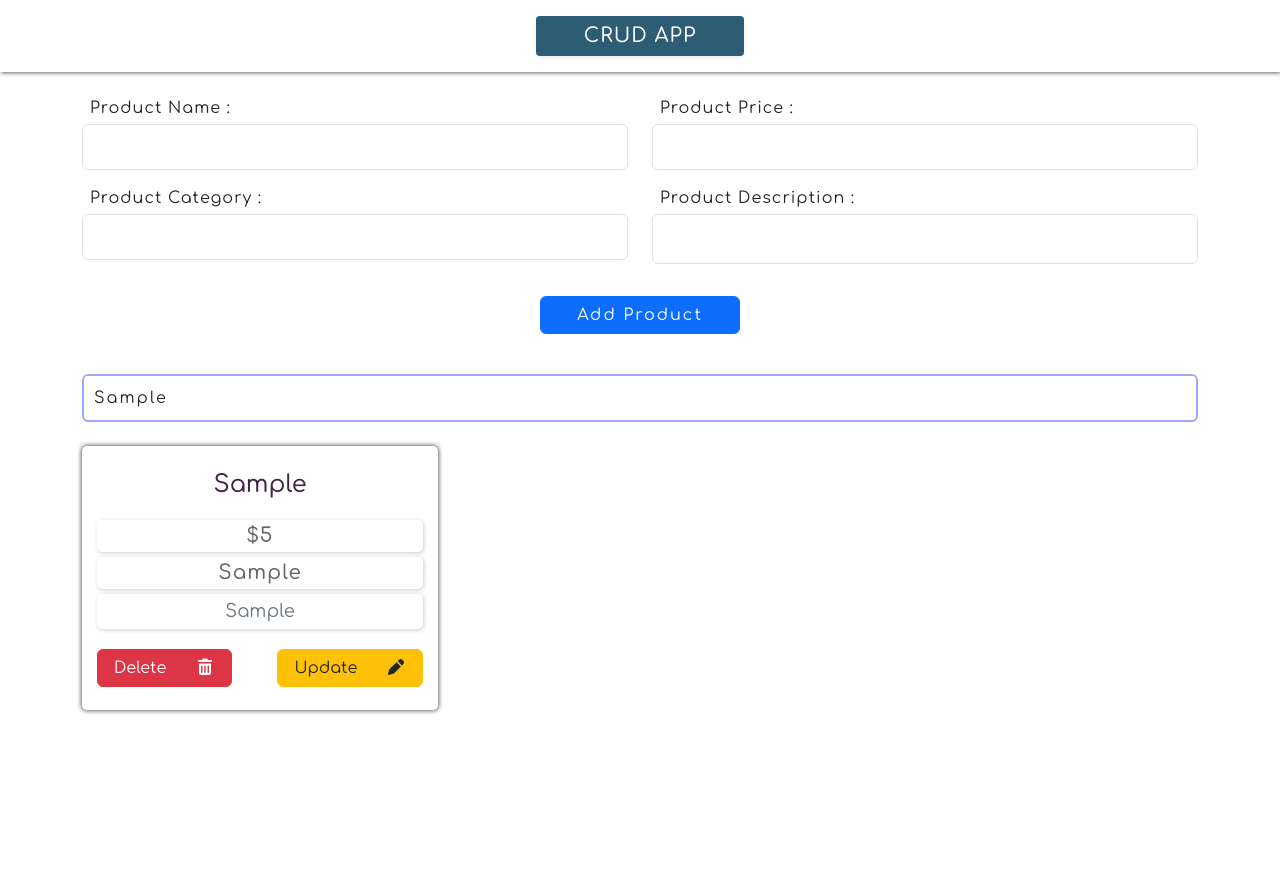
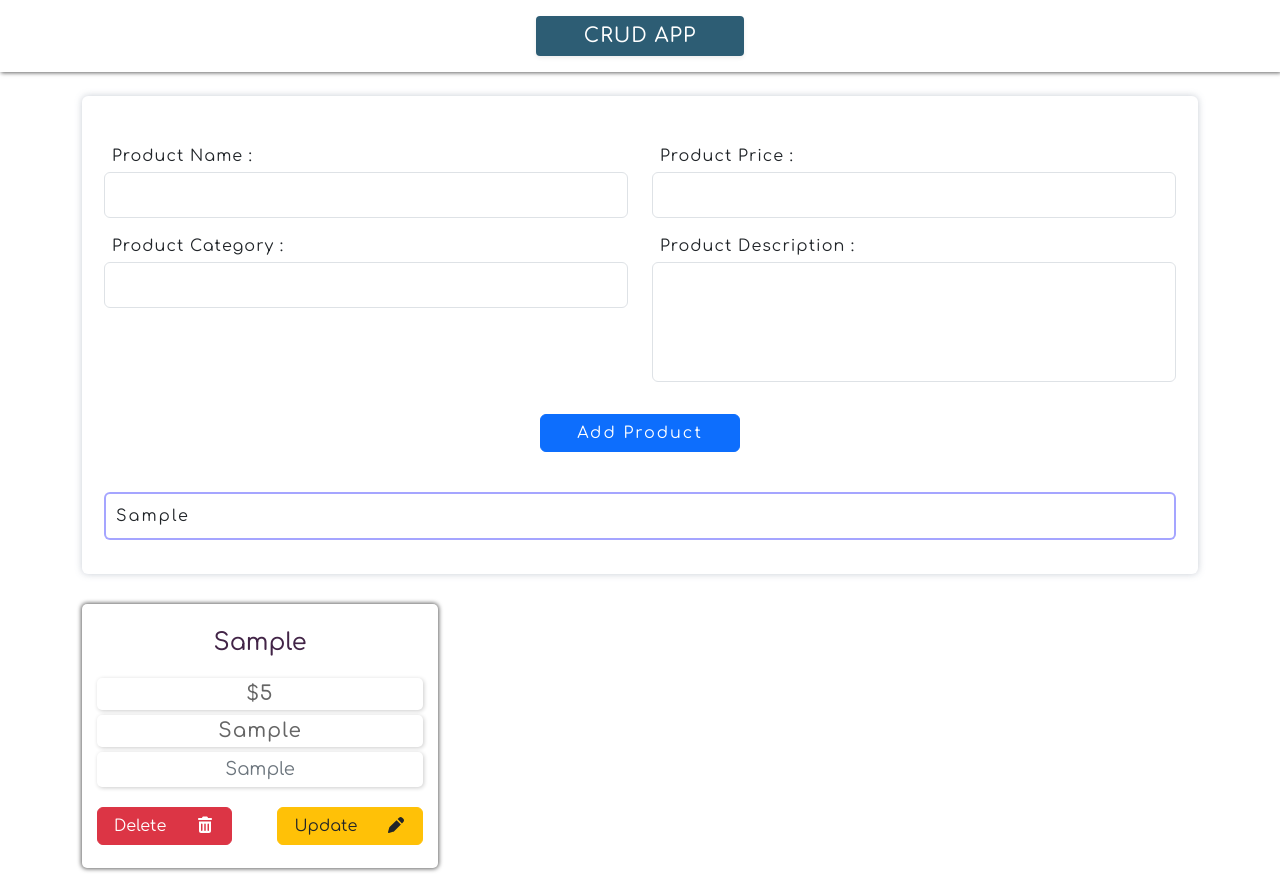
Before and after one commit to AhmedElabrass25/CRUD_APP, a plain HTML site: page index.html in a window 1280 px wide. Both pictures are taken after typing "Sample", "5", "Sample", "Sample", "Sample" into the empty fields and a click on the button "Add Product". Before the commit the page ends 800 px from the top, so only its background shows below. Drawn offline with Linux system fonts and the light colour scheme.

Commit message:
style...

```diff
--- a/css/style.css
+++ b/css/style.css
@@ -5,10 +5,13 @@
   scroll-behavior: smooth;
   font-family: "Comfortaa", serif;
 }
+
 body {
   font-family: "Comfortaa", serif;
 }
+
 /* >>>>>>>>Loading<<<<<<<<< */
+
 .loading {
   height: 100vh;
   width: 100%;
@@ -23,6 +26,7 @@ body {
   justify-content: center;
   background-color: #272b30d5;
 }
+
 .loader {
   background: #de3500;
   width: 48px;
@@ -31,6 +35,7 @@ body {
   text-align: center;
   animation: 3s rotate linear infinite;
 }
+
 .loader:before {
   content: "";
   position: absolute;
@@ -38,9 +43,10 @@ body {
   left: 0;
   height: 100%;
   width: 100%;
-  background: #ffff;
+  background: #ffffffac;
   animation: 1.5s rotate reverse linear infinite;
 }
+
 @keyframes rotate {
   0% {
     transform: rotate(0deg);
@@ -51,20 +57,32 @@ body {
 }
 
 /* >>>>>>>>Loading<<<<<<<<< */
+
 .dflex {
   display: flex;
   align-items: center;
   justify-content: center;
 }
+
+.formInputs {
+  margin: 30px 0px;
+  padding: 10px;
+  border-radius: 6px;
+  /* background-color: rgba(44, 81, 137, 0.241); */
+  box-shadow: 0px 0px 7px 0px rgba(123, 135, 153, 0.414);
+}
+
 .title {
+  width: 100%;
   background-color: white;
   box-shadow: 1px 1px 4px rgba(0, 0, 0, 0.6);
-  position: fixed;
+  position: sticky;
   top: 0;
   left: 0;
   right: 0;
   z-index: 99;
 }
+
 .title h1 {
   letter-spacing: 1px;
   font-family: "Comfortaa", serif;
@@ -72,58 +90,71 @@ body {
   color: white;
   font-weight: 500;
 }
+
 .inputDiv {
   position: relative;
 }
+
 .inputDiv p {
   letter-spacing: 1px;
 }
+
 .inputDiv input,
 .inputDiv textarea {
   padding: 10px;
 }
+
 .inputDiv textarea {
-  height: 50px !important;
+  height: 120px !important;
   resize: none;
 }
+
 .form-label {
   position: absolute !important;
   z-index: 99;
   transition: all 0.3s ease;
   font-size: 16px;
 }
+
 .inputDiv input:focus + label,
 .inputDiv textarea:focus + label {
   font-size: 15px !important;
   color: #888 !important;
   top: 0px !important;
 }
+
 .inputDiv input:focus,
 .inputDiv textarea:focus {
   box-shadow: 2px 2px 13px 0px #7777774b !important;
   border: 2px solid #7777774b;
 }
+
 form #addBtn,
 form #updateBtn {
   letter-spacing: 2px;
 }
+
 form .formBtn button {
   width: 200px;
 }
+
 /* >>>>>>>>>>>>>>>>>>>>>>>
 >>>>>Display Card
 >>>>>>>>>>>>>>>>>>>>>>>>>>> */
+
 .displayProduct .theCard {
   background-color: white;
   box-shadow: 0px 0px 4px 1px rgba(0, 0, 0, 0.6);
   padding: 15px;
   border-radius: 5px;
 }
+
 .displayProduct .theCard h4 {
   text-transform: capitalize;
   margin-bottom: 20px;
   color: #422447;
 }
+
 .displayProduct .theCard p {
   font-size: 18px;
   text-transform: capitalize;
@@ -132,6 +163,7 @@ form .formBtn button {
   border-radius: 5px;
   margin-bottom: 20px !important;
 }
+
 .displayProduct .theCard .price,
 .displayProduct .theCard .category {
   font-size: 20px;
@@ -145,19 +177,23 @@ form .formBtn button {
   border-radius: 5px;
   color: rgba(50, 49, 49, 0.75) !important;
 }
+
 .displayProduct .theCard img {
   height: 200px;
   border: 2px solid #39373725;
   border-radius: 6px;
   padding: 10px;
 }
+
 .theCard .proName {
   text-transform: capitalize;
   margin-top: 10px;
 }
+
 /*
 >>>>>>>>>>>>>(Media Query)
 */
+
 @media (max-width: 776px) {
   form .formBtn button {
     width: 75%;
--- a/index.html
+++ b/index.html
@@ -23,7 +23,6 @@
     <div class="loading">
       <span class="loader"></span>
     </div>
-    <div class="container">
     <div
       class="title w-100 d-flex align-items-center justify-content-center mb-3 px-4"
     >
@@ -34,7 +33,8 @@
         CRUD APP
       </h1>
     </div>
-      <form action class="row mt-5 pt-5">
+    <div class="container">
+      <form action class="formInputs row mt-4 pt-5">
         <div class="col-md-6 col-12">
           <div class="mb-3 w-100 mx-auto inputDiv">
             <p for="productName" class="mb-1 ms-2">Product Name :</p>
@@ -43,7 +43,7 @@
               class="w-100 alert alert-danger py-1 mt-1 d-none"
               id="messageName"
             >
-              It must start with a letter ,be 3 to 20 characters long,and can
+              It must start with a letter ,be 3 to 100 characters long,and can
               only contain letters or numbers or underscores
             </div>
           </div>
--- a/js/main.js
+++ b/js/main.js
@@ -204,10 +204,10 @@ function validateInputs(element, msgId) {
   let messageName = document.getElementById(msgId);
   let inputVal = element.value;
   let regex = {
-    productName: /^[a-zA-Z][a-zA-Z0-9_ ]{2,20}$/,
+    productName: /^[a-zA-Z][a-zA-Z0-9_ ]{2,100}$/,
     productPrice: /^\d{1,10}(\.\d{1,2})?$/,
     productCategory: /^[a-zA-Z0-9\s-]{2,20}$/i,
-    productDescription: /^[a-zA-Z0-9\s,.\?!]+$/im,
+    productDescription: /^[a-zA-Z0-9\s,-.\?!]+$/im,
   };
 
   let result = regex[element.id].test(inputVal);
```
Lines whose indentation alone changed are shown as unchanged.
